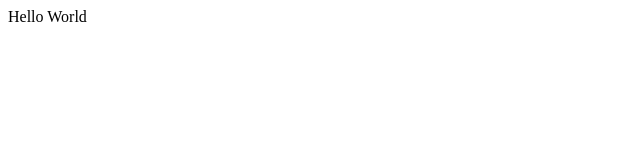
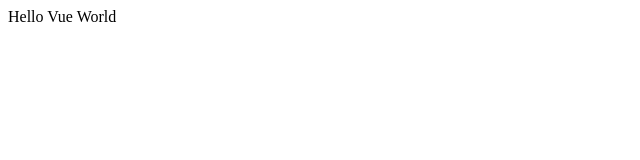
Before and after one commit to Akihiro-git/my-first-static-web-app, a Vue app: page / in a window 1280 px wide. Shown: the top 160 px of the page, without its empty margins (0-640 px from the left). Built offline with nearby package versions, Linux system fonts and the light colour scheme; the HTML template or start-up script is replaced by a standard one.

Commit message:
表示文字列内容変更

```diff
--- a/src/App.vue
+++ b/src/App.vue
@@ -1,5 +1,5 @@
 <template>
-  <div>Hello {{ value }}</div>
+  <div>Hello {{ value }} {{ value2 }}</div>
 </template>
 
 <script>
@@ -7,7 +7,8 @@ export default {
   name: "App",
   data() {
     return {
-      value: "World"
+      value: "Vue",
+      value2: "World"
     };
   }
 };
```
